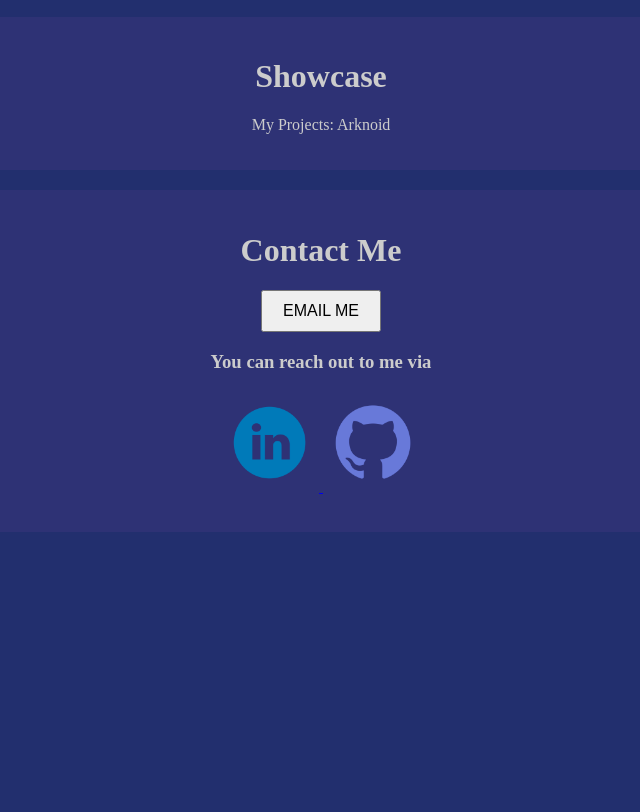
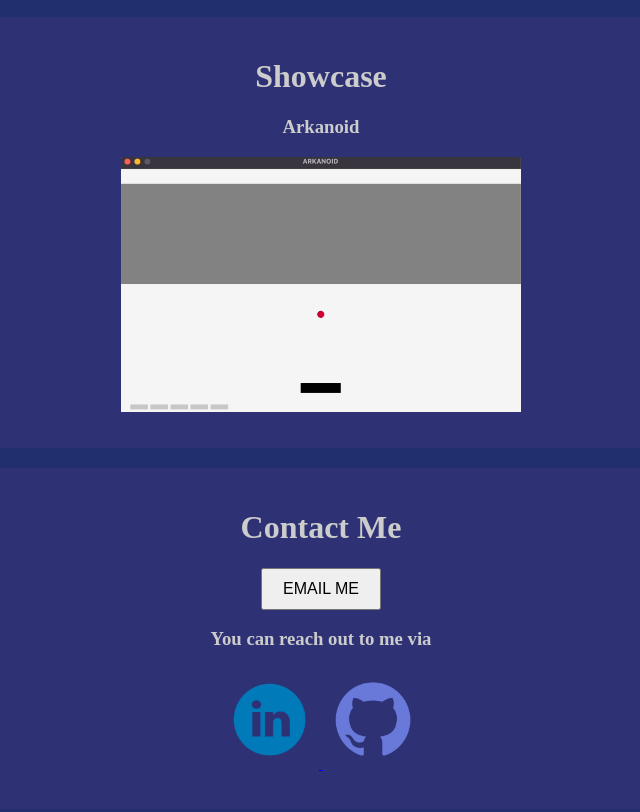
Before and after one commit to inctheflow/WEBSITE, a plain HTML site: page index.html in a window 1280 px wide. Shown: the part 967-1779 px from the top of the page, without its empty margins (319-959 px from the left). Before the commit the page ends 1519 px from the top, so only its background shows below. Drawn offline with Linux system fonts and the light colour scheme; files whose address does not match are found by name.

Commit message:
Added Arkanoid game to showcase

```diff
--- a/index.html
+++ b/index.html
@@ -125,7 +125,11 @@ and raised in serene hills of Nepal. I moved to USA on fall of 2023.
 </div>
 <div class ="projects" id = "showcase">
   <h1>Showcase</h1>
-<p>My Projects: Arknoid</p>
+  <h3>Arkanoid</h3>
+  <p><a href="https://github.com/inctheflow/ARKANOIDgame" target="_blank">
+    <img src="/Users/adi/Documents/website/pngs/Arkanoid.png" alt="Arkanoid Preview" width="400" height="auto" class = "center-img">
+  </a>
+  </p>
 
 </div>
 
```
Also changed, not shown: pngs/Arkanoid.png (added), 1 other file.
